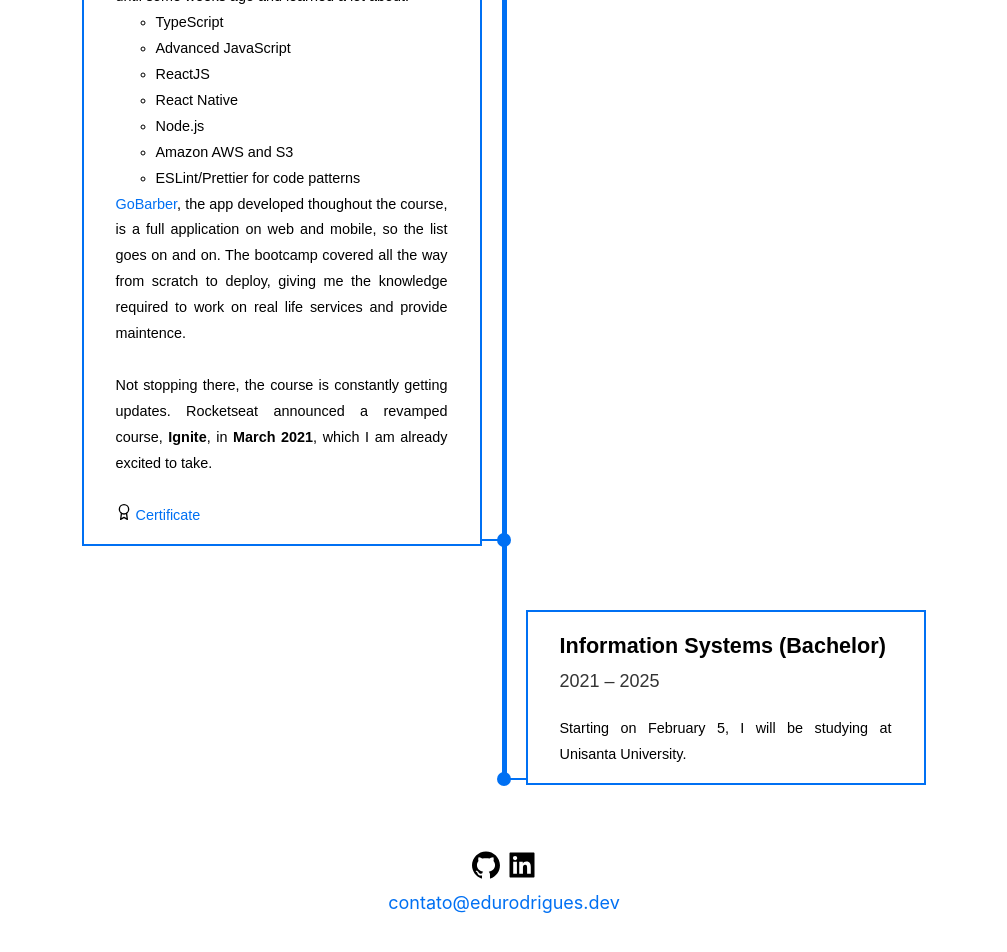
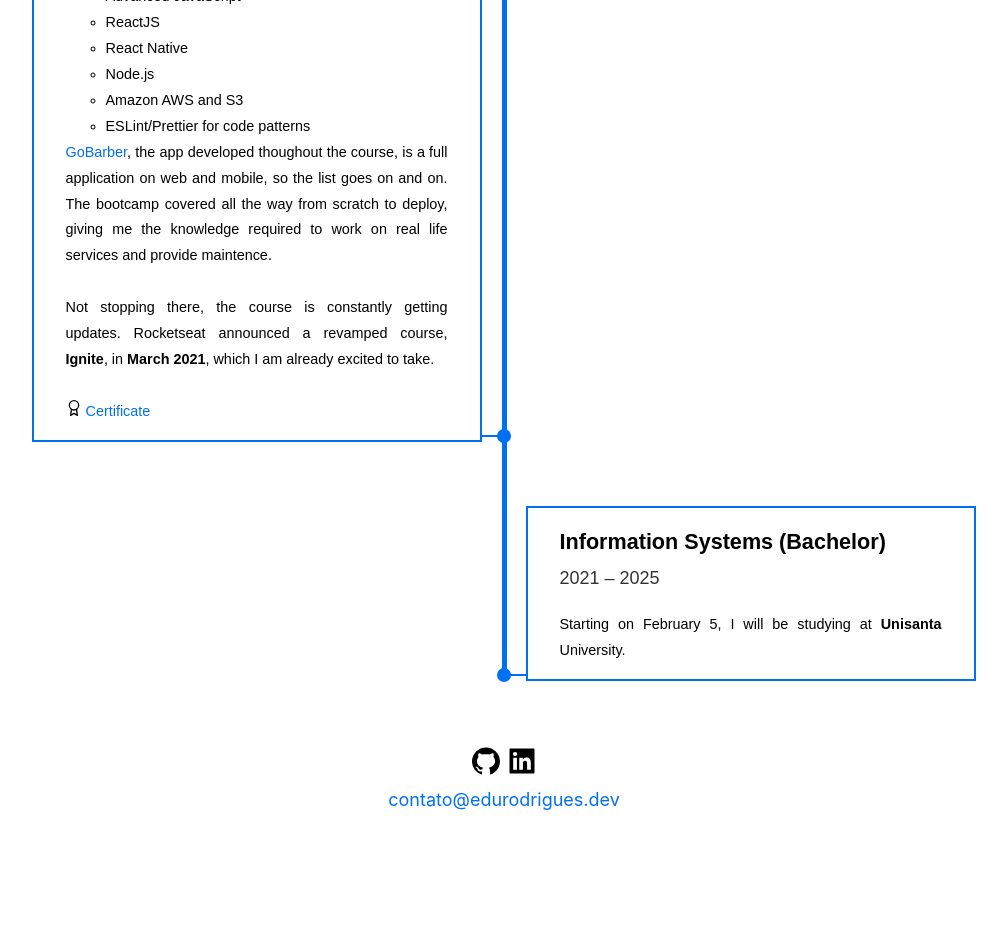
Before and after one commit to EduardoRodriguesF/resume, a Next.js app: page /education in a window 1280 px wide. Shown: the part 814-1766 px from the top of the page, without its empty margins (136-1143 px from the left). After the commit the page ends 1665 px from the top, so only its background shows below. Built offline with nearby package versions, Linux system fonts and the light colour scheme.

Commit message:
chore(education): more width on larger screens

```diff
--- a/components/EducationPassage/styles.js
+++ b/components/EducationPassage/styles.js
@@ -24,7 +24,8 @@ export const Container = styled.li`
     flex-direction: column;
     justify-content: center;
     position: relative;
-    width: 400px;
+    width: 450px;
+    flex: 1;
     padding: 15px 32px;
     background: #fff;
     border: 2px solid #0070F3;
@@ -56,7 +57,7 @@ export const Container = styled.li`
   }
 
   &:nth-child(even) > div {
-    left: -420px;
+    left: -470px;
 
     &::before {
       right: -24px;
@@ -71,7 +72,7 @@ export const Container = styled.li`
     }
   }
 
-  @media screen and (max-width: 920px) {
+  @media screen and (max-width: 1024px) {
     > div {
       max-width: 325px;
     }
--- a/pages/education.js
+++ b/pages/education.js
@@ -35,7 +35,7 @@ export default function Education() {
           <br/><br/><FiAward size={16} /> <Link href="/gostack-certificate.pdf">Certificate</Link>
         </EducationPassage>
         <EducationPassage title="Information Systems (Bachelor)" date="2021 – 2025">
-          Starting on February 5, I will be studying at Unisanta University.
+          Starting on February 5, I will be studying at <b>Unisanta</b> University.
         </EducationPassage>
       </Content>
     </Layout>
```
